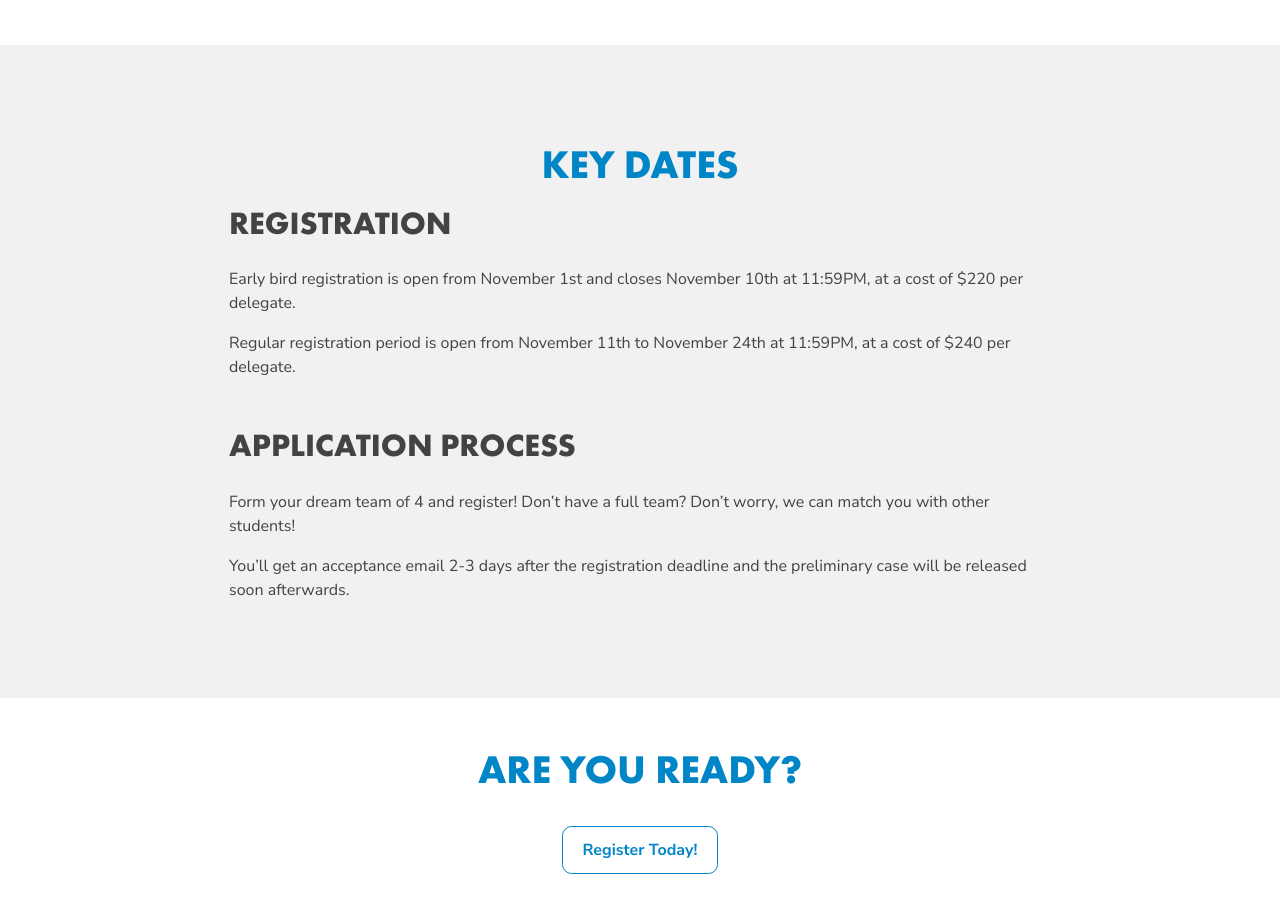
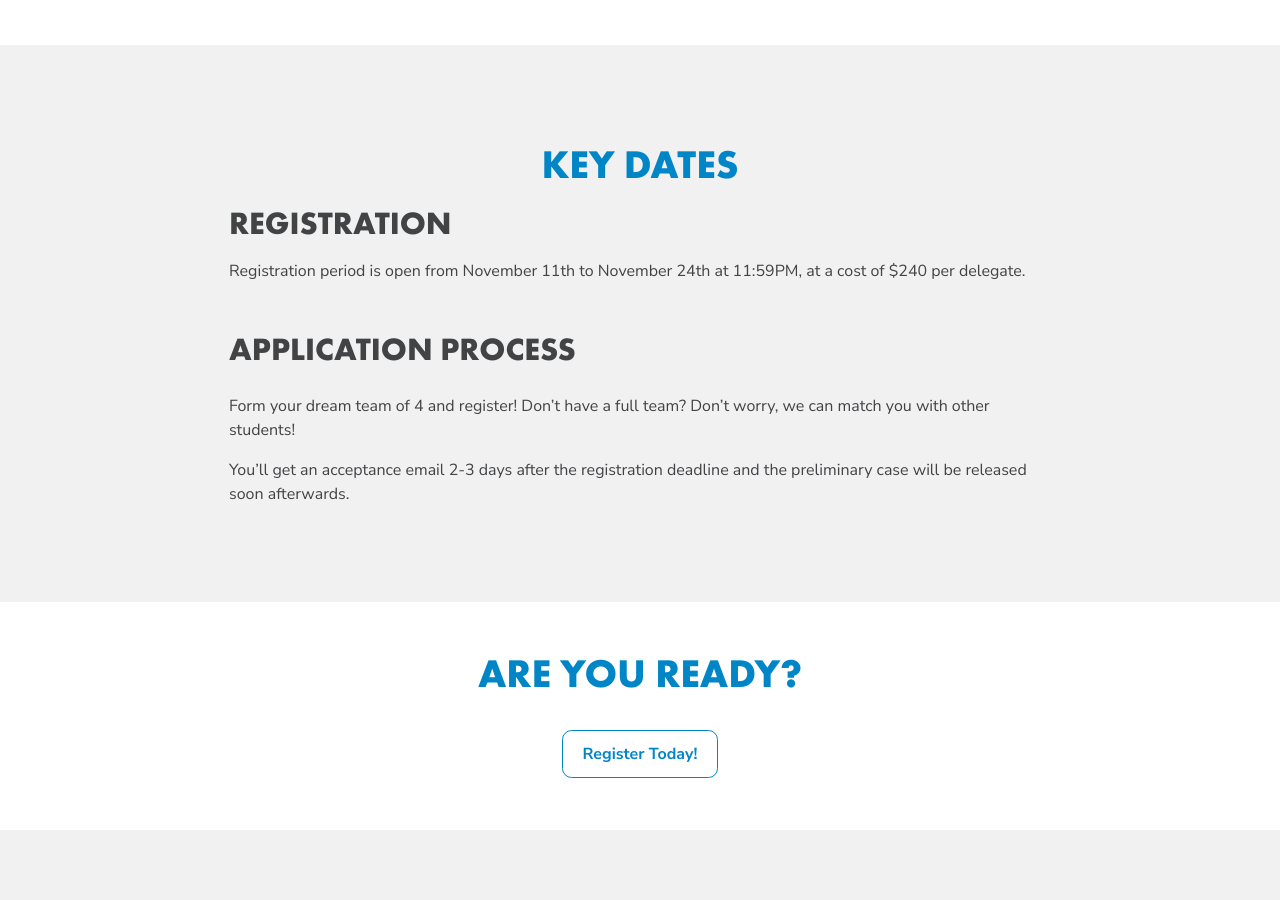
Before and after one commit to live-competition/live-competition.org, a Jekyll site: the page built from event/live-competition.html, in a window 1280 px wide and 900 px high, scrolled down 2707 px. Built offline with Jekyll 4.4.1, drawn with Linux system fonts in a browser that asks for light colours; nearby versions of some CDN libraries; comment, search, counter and statistics services are not loaded; some of the changed text lies outside the part shown.

Commit message:
Update live-competition.html

```diff
--- a/event/live-competition.html
+++ b/event/live-competition.html
@@ -7,7 +7,7 @@ hero_bg_src: /assets/vid/event/live-competition/cover.mp4
 hero_poster_src: /assets/img/event/live-competition/cover_vid.png
 hero_type: video_reg
 hero_title: LIVE Competition
-hero_subtitle: January 9-10   |    Toronto Marriott City Centre Hotel <br>Early bird registration ends Sunday, November 10</br>
+hero_subtitle: January 9-10   |    Toronto Marriott City Centre Hotel <br>Registration ends Sunday, November 24th at 11:59 PM</br>
 hero_button:
 custom_css:
 - /assets/css/page-specific/live-competition.css
@@ -137,8 +137,7 @@ custom_js:
         <div class="px-lg-5">
           <h2 class="font-secondary text-primary h1 text-center">Key Dates</h2>
           <h2 class="font-secondary mt-3">Registration</h2>
-          <p class="m-0 mt-4">Early bird registration is open from November 1st and closes November 10th at 11:59PM, at a cost of $220 per delegate.</p>
-          <p class="m-0 mt-3">Regular registration period is open from November 11th to November 24th at 11:59PM, at a cost of $240 per delegate.</p>
+          <p class="m-0 mt-3">Registration period is open from November 11th to November 24th at 11:59PM, at a cost of $240 per delegate.</p>
           <h2 class="font-secondary mt-5">Application Process</h2>
           <p class="m-0 mt-4">Form your dream team of 4 and register! Don’t have a full team? Don’t worry, we can match you with other students!</p>
           <p class="m-0 mt-3">You’ll get an acceptance email 2-3 days after the registration deadline and the preliminary case will be released soon afterwards.</p>
```
